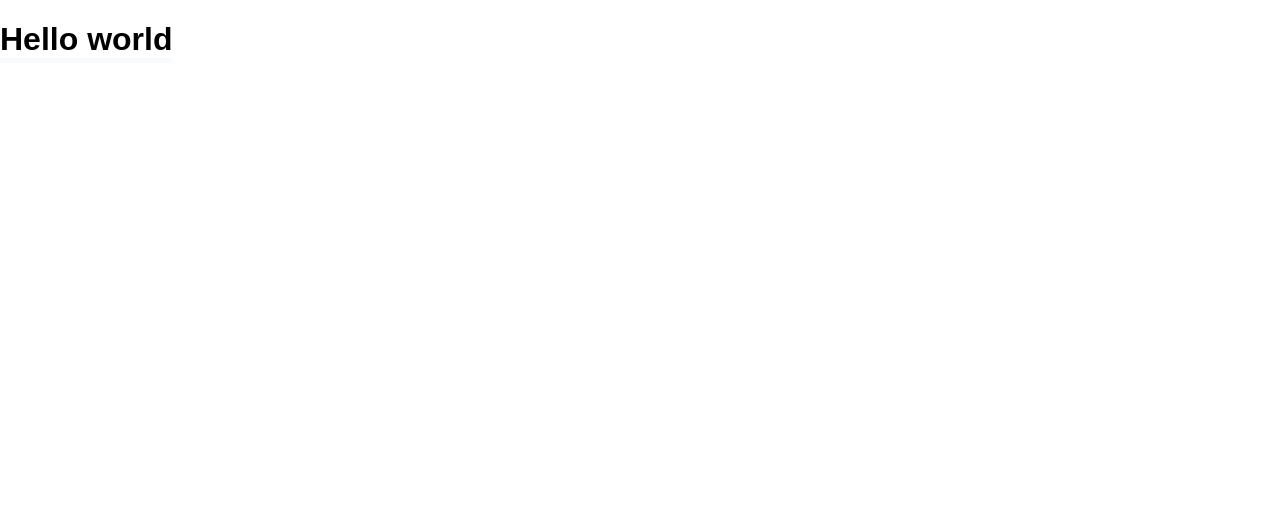
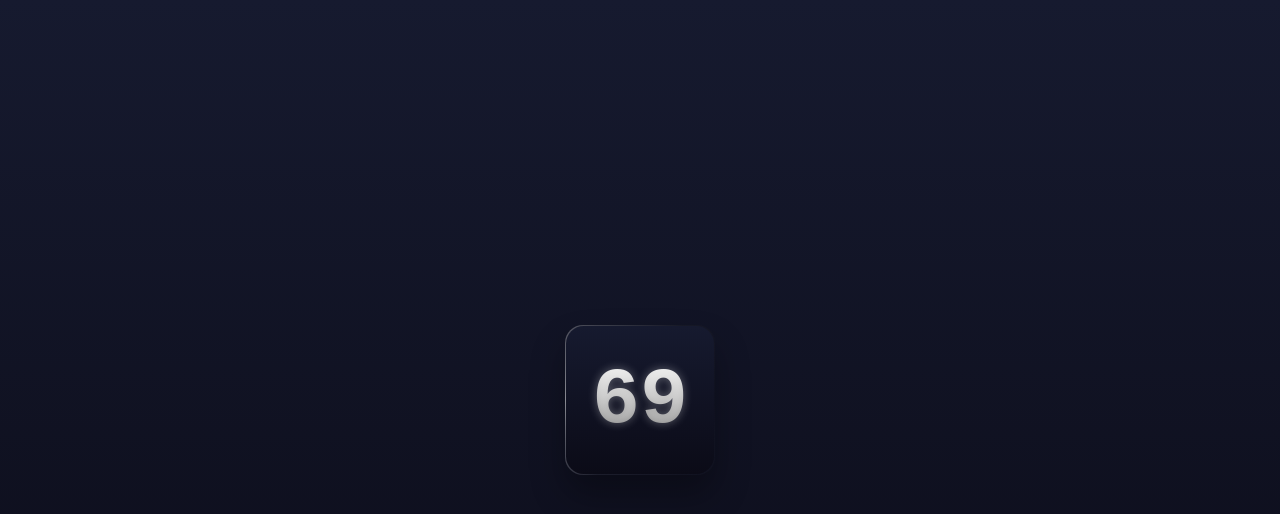
Before and after one commit to push-on/sass-starter-template, a Svelte app: page / in a window 1280 px wide. Shown: the top 514 px of the page. Built offline with nearby package versions, Linux system fonts and the light colour scheme.

Commit message:
Update 02/11/2023 10:30:31

```diff
--- a/src/App.svelte
+++ b/src/App.svelte
@@ -1,5 +1,3 @@
-<main>
-  <h1 class="underline">
-    Hello world
-  </h1>
-</main>
+<div class="top">
+  <div class="box "><h1 class="header">69</h1></div>
+</div>
--- a/src/scss/class.scss
+++ b/src/scss/class.scss
@@ -22,3 +22,91 @@
     transform: translateY(3px);
   }
 }
+
+
+
+body {
+  margin: 0;
+  display: flex;
+  justify-content: center;
+  align-items: center;
+  min-width: 320px;
+  min-height: 100vh;
+}
+
+.top {
+  position: relative;
+}
+
+.box {
+
+  display: flex;
+  justify-content: center;
+  align-items: center;
+  width: 150px;
+  height: 150px;
+  border-radius: 12%;
+  box-shadow: 0 20px 35px rgba(0, 0, 0, 0.3);
+  overflow: hidden;
+  transform: translateZ(0);
+
+  &::before {
+    font-family: monospace;
+    font-size: 5rem;
+    background: -webkit-linear-gradient(#ffffff, #696969);
+    -webkit-background-clip: text;
+    -webkit-text-fill-color: transparent;
+    background-clip: text;
+    text-shadow: 0 0 10px #ffffff52;
+    content: "";
+    position: absolute;
+    z-index: -1;
+    animation: 6s rotate linear infinite;
+    width: 200%;
+    height: 200%;
+    background: conic-gradient(#ffffff80,
+        #bfbfbf40,
+        #29292930,
+        #00000020,
+        #2d2d2d10,
+        #cfcfcf10,
+        #ffffff80);
+  }
+
+  &::after {
+    content: "";
+    position: absolute;
+    z-index: -1;
+    width: 99%;
+    height: 99%;
+    border-radius: 12%;
+    background: linear-gradient(#161a2f, #0b0b17);
+
+  }
+}
+
+
+@keyframes rotate {
+  from {
+    transform: rotate(360deg);
+  }
+
+  to {
+    transform: rotate(0deg);
+  }
+}
+
+:root {
+  color: rgba(255, 255, 255, 0.87);
+  background: linear-gradient(#161a2f, #0b0b17);
+}
+
+.header {
+  font-family: monospace;
+  font-size: 5rem;
+  background: -webkit-linear-gradient(#ffffff, #696969);
+  -webkit-background-clip: text;
+  -webkit-text-fill-color: transparent;
+  background-clip: text;
+  text-shadow: 0 0 10px #ffffff52;
+}
```
